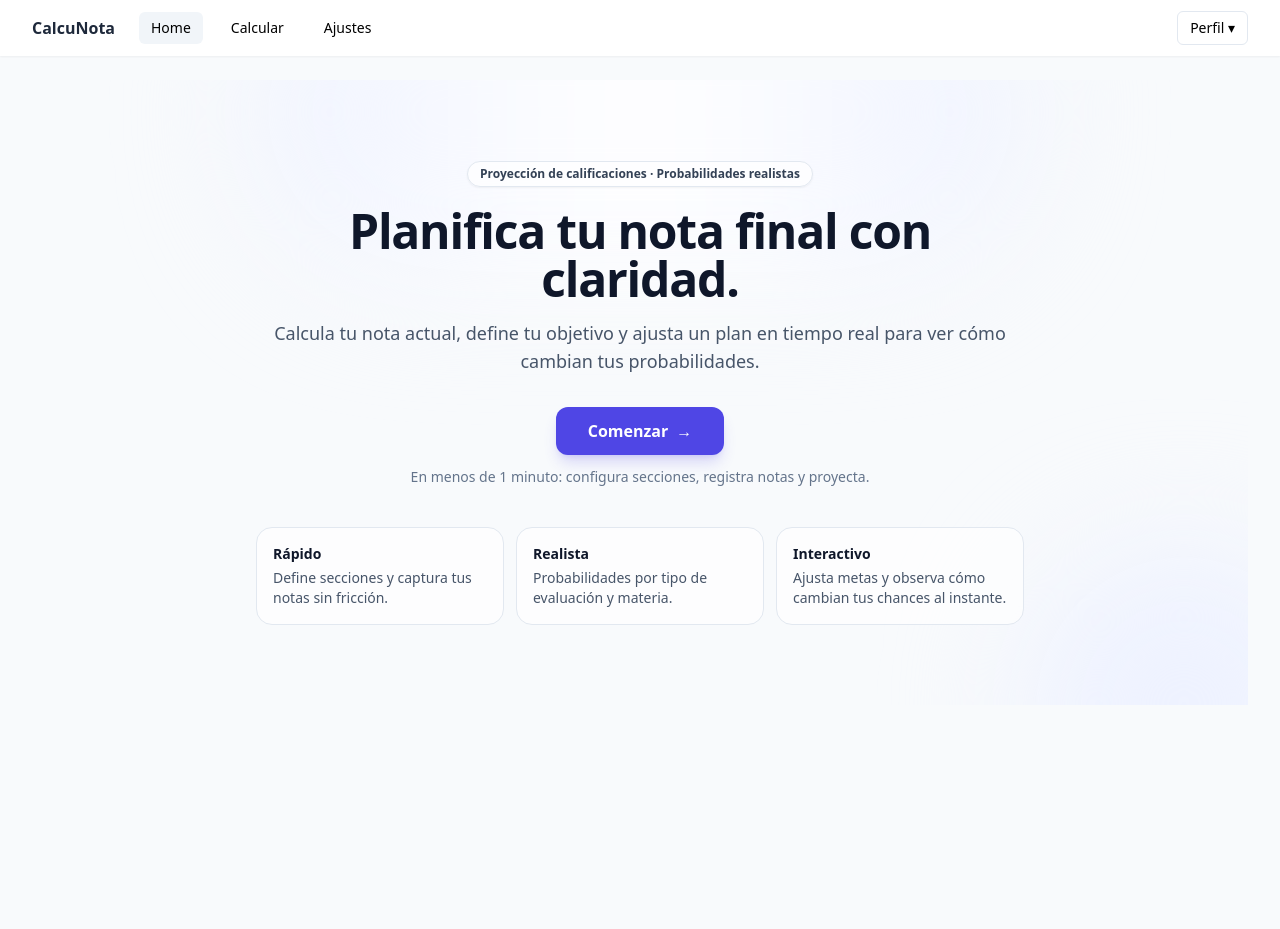
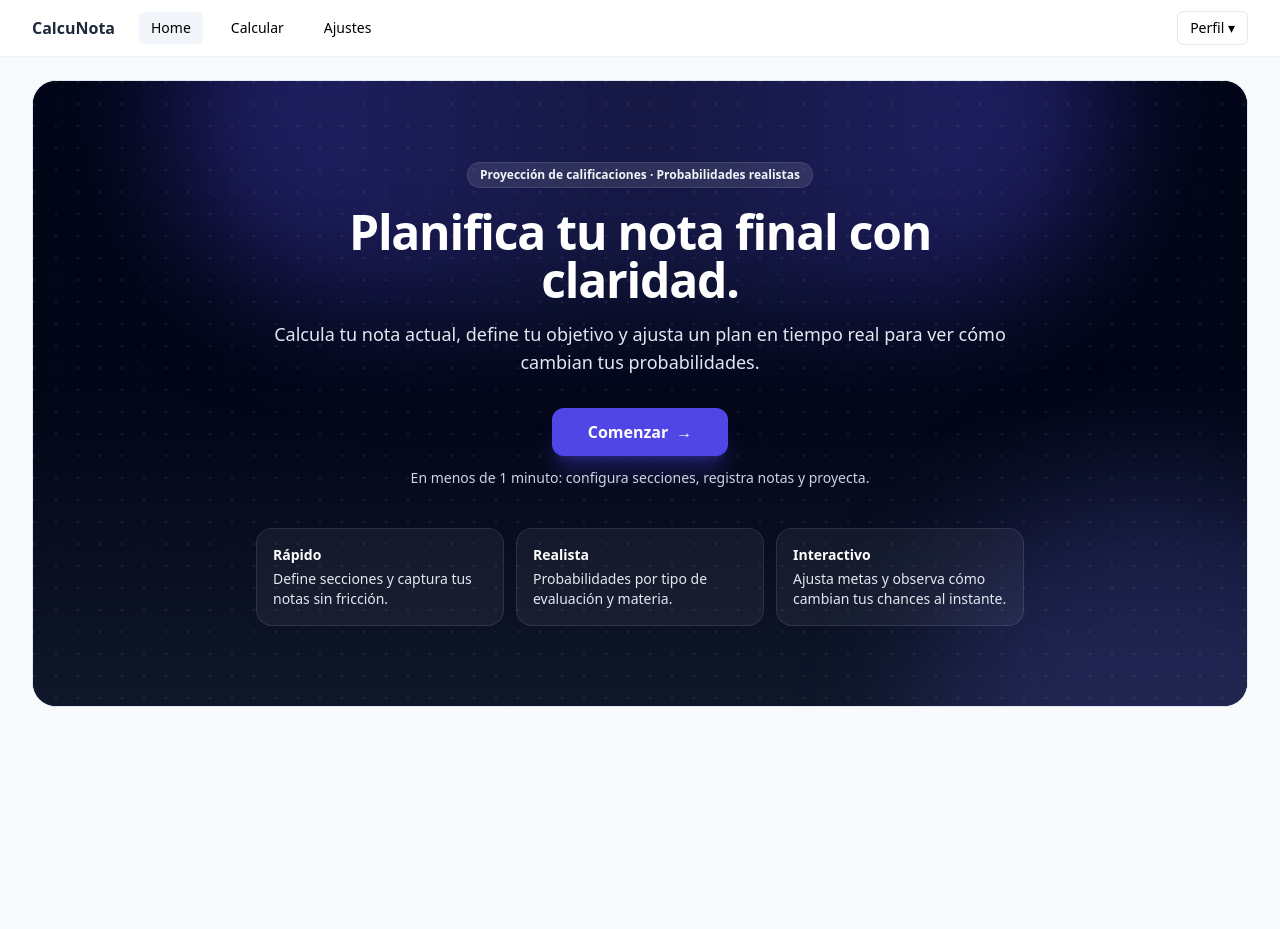
Before and after one commit to jesusdelgado5/calcunota, a Flask app: page / in a window 1280 px wide. Shown: the top 929 px of the page. Run offline with Flask 3, Linux system fonts and the light colour scheme; some libraries are stand-ins or nearby versions.

Commit message:
Home hero: increase background contrast for better emphasis
Co-authored-by: jesus.delgado5 <jesus.delgado5@utp.ac.pa>

```diff
--- a/app/templates/home.html
+++ b/app/templates/home.html
@@ -1,30 +1,37 @@
 {% extends "base.html" %} {% block title %}Home — CalcuNota{% endblock %} {%
 block content %}
-<section class="relative overflow-hidden">
-  <!-- Fondo sutil -->
+<section
+  class="relative overflow-hidden rounded-3xl border border-slate-200 bg-slate-950 text-white"
+>
+  <!-- Fondo con más contraste -->
   <div aria-hidden="true" class="absolute inset-0">
     <div
-      class="absolute -top-32 left-1/2 h-80 w-[48rem] -translate-x-1/2 rounded-full bg-gradient-to-r from-brand-50 via-white to-brand-50 blur-3xl"
+      class="absolute inset-0 bg-gradient-to-b from-slate-950 via-slate-950 to-slate-900"
     ></div>
     <div
-      class="absolute -bottom-40 right-[-6rem] h-80 w-80 rounded-full bg-brand-50 blur-3xl"
+      class="absolute -top-40 left-1/2 h-96 w-[58rem] -translate-x-1/2 rounded-full bg-gradient-to-r from-brand-600/40 via-indigo-500/20 to-brand-600/40 blur-3xl"
+    ></div>
+    <div
+      class="absolute -bottom-56 right-[-8rem] h-[28rem] w-[28rem] rounded-full bg-indigo-500/20 blur-3xl"
+    ></div>
+    <div
+      class="absolute inset-0 opacity-[0.08]"
+      style="background-image: radial-gradient(circle at 1px 1px, #fff 1px, transparent 0); background-size: 22px 22px;"
     ></div>
   </div>
 
-  <div class="relative py-16 sm:py-20">
+  <div class="relative px-6 py-14 sm:px-10 sm:py-20">
     <div class="mx-auto max-w-3xl text-center">
       <span
-        class="inline-flex items-center rounded-full border border-slate-200 bg-white/70 px-3 py-1 text-xs font-semibold text-slate-700 shadow-sm"
+        class="inline-flex items-center rounded-full border border-white/10 bg-white/10 px-3 py-1 text-xs font-semibold text-slate-100 shadow-sm"
       >
         Proyección de calificaciones · Probabilidades realistas
       </span>
 
-      <h1
-        class="mt-5 text-4xl sm:text-5xl font-semibold tracking-tight text-slate-900"
-      >
+      <h1 class="mt-5 text-4xl sm:text-5xl font-semibold tracking-tight">
         Planifica tu nota final con claridad.
       </h1>
-      <p class="mt-4 text-base sm:text-lg leading-relaxed text-slate-600">
+      <p class="mt-4 text-base sm:text-lg leading-relaxed text-slate-200">
         Calcula tu nota actual, define tu objetivo y ajusta un plan en tiempo
         real para ver cómo cambian tus probabilidades.
       </p>
@@ -32,7 +39,7 @@ block content %}
       <div class="mt-8 flex flex-col items-center gap-3">
         <a
           href="{{ url_for('web.calcular') }}"
-          class="group inline-flex items-center justify-center rounded-xl bg-brand-600 px-8 py-3 text-base font-semibold text-white shadow-lg shadow-brand-600/20 hover:bg-brand-700 focus:outline-none focus:ring-4 focus:ring-brand-500/25"
+          class="group inline-flex items-center justify-center rounded-xl bg-brand-600 px-9 py-3 text-base font-semibold text-white shadow-xl shadow-brand-600/30 hover:bg-brand-500 focus:outline-none focus:ring-4 focus:ring-brand-500/30"
         >
           <span>Comenzar</span>
           <span
@@ -41,27 +48,27 @@ block content %}
             >→</span
           >
         </a>
-        <div class="text-sm text-slate-500">
+        <div class="text-sm text-slate-300">
           En menos de 1 minuto: configura secciones, registra notas y proyecta.
         </div>
       </div>
 
-      <div class="mt-10 grid gap-3 sm:grid-cols-3">
-        <div class="rounded-2xl border border-slate-200 bg-white/70 p-4 text-left">
-          <div class="text-sm font-semibold text-slate-900">Rápido</div>
-          <div class="mt-1 text-sm text-slate-600">
+      <div class="mt-10 grid gap-3 sm:grid-cols-3 text-left">
+        <div class="rounded-2xl border border-white/10 bg-white/5 p-4">
+          <div class="text-sm font-semibold text-white">Rápido</div>
+          <div class="mt-1 text-sm text-slate-200">
             Define secciones y captura tus notas sin fricción.
           </div>
         </div>
-        <div class="rounded-2xl border border-slate-200 bg-white/70 p-4 text-left">
-          <div class="text-sm font-semibold text-slate-900">Realista</div>
-          <div class="mt-1 text-sm text-slate-600">
+        <div class="rounded-2xl border border-white/10 bg-white/5 p-4">
+          <div class="text-sm font-semibold text-white">Realista</div>
+          <div class="mt-1 text-sm text-slate-200">
             Probabilidades por tipo de evaluación y materia.
           </div>
         </div>
-        <div class="rounded-2xl border border-slate-200 bg-white/70 p-4 text-left">
-          <div class="text-sm font-semibold text-slate-900">Interactivo</div>
-          <div class="mt-1 text-sm text-slate-600">
+        <div class="rounded-2xl border border-white/10 bg-white/5 p-4">
+          <div class="text-sm font-semibold text-white">Interactivo</div>
+          <div class="mt-1 text-sm text-slate-200">
             Ajusta metas y observa cómo cambian tus chances al instante.
           </div>
         </div>
```
